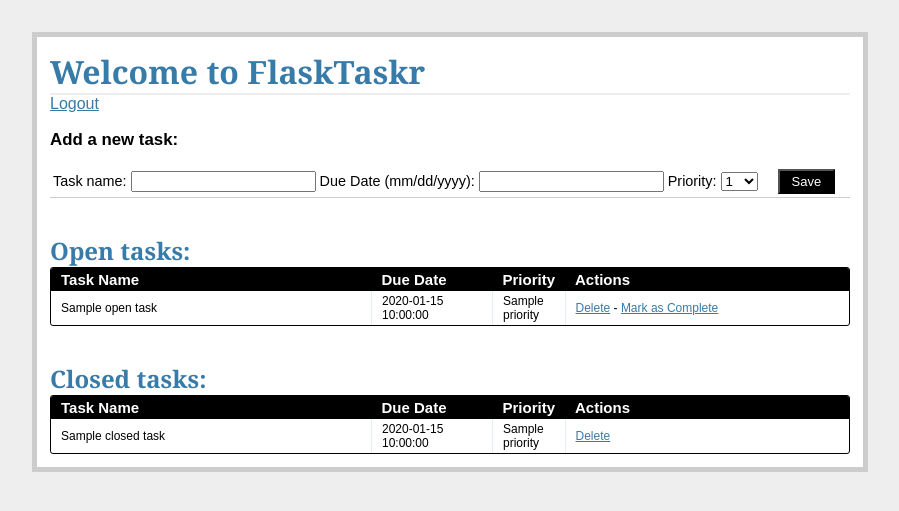
After one commit to nabuhodanosor/flask-taskr, a Flask app: template app/templates/tasks-copy.html in a window 1280 px wide. The commit adds this page. Shown: the top 511 px of the page, without its empty margins (190-1089 px from the left). Run offline with Flask 2, Linux system fonts and the light colour scheme; the template is opened without the code that fills it: most values are stand-ins (such as "Sample title", 1, 10 or a date in 2020).

Commit message:
Edited tasks.html

```diff
--- a/app/config.py
+++ b/app/config.py
@@ -13,3 +13,6 @@ SECRET_KEY = 'my_precious'
 
 # defines the full path for the database
 DATABASE_PATH = os.path.join(basedir, DATABASE)
+
+# the database uri
+SQLALCHEMY_DATABASE_URI = 'sqlite:///' + DATABASE_PATH
--- /dev/null
+++ b/app/templates/tasks-copy.html
@@ -0,0 +1,95 @@
+{% extends "template.html" %}
+{% block content %}
+	<h1>Welcome to FlaskTaskr</h1>
+	<a href="/logout">Logout</a>
+	<div class="add-task">
+		<h3>Add a new task:</h3>
+		<table>
+			<tr>
+				<form action="{{ url_for('new_task') }}" method="post">
+					<td>
+						<label>Task name:</label>
+						<input name="name" type="text">
+					</td>
+					<td>
+						<label>Due Date (mm/dd/yyyy):</label>
+						<input name="due_date" type="text" width="120px">
+					</td>
+					<td>
+						<label>Priority:</label>
+						<select name="priority" width="100px">
+							<option value="1">1</option>
+							<option value="2">2</option>
+							<option value="3">3</option>
+							<option value="4">4</option>
+							<option value="5">5</option>
+							<option value="6">6</option>
+							<option value="7">7</option>
+							<option value="8">8</option>
+							<option value="9">9</option>
+							<option value="10">10</option>
+						</select>
+					</td>
+					<td>
+						&nbsp;
+						&nbsp;
+						<input class="button" type="submit" value="Save">
+					</td>
+				</form>
+			</tr>
+		</table>
+	</div>
+	<div class="entries">
+		<br />
+		<br />
+		<h2>Open tasks:</h2>
+		<div class="datagrid">
+			<table>
+				<thead>
+					<tr>
+						<th width="300px"><strong>Task Name</strong></th>
+						<th width="100px"><strong>Due Date</strong></th>
+						<th width="50px"><strong>Priority</strong></th>
+						<th><strong>Actions</strong></th>
+					</tr>
+				</thead>
+				{% for o in open_tasks %}
+					<tr>
+						<td width="300px">{{ o.name }}</td>
+						<td width="100px">{{ o.due_date }}</td>
+						<td width="50px">{{ o.priority }}</td>
+						<td>
+							<a href="{{ url_for('delete_entry', task_id = o.task_id) }}">Delete</a> -
+							<a href="{{ url_for('complete', task_id = o.task_id) }}">Mark as Complete</a>
+						</td>
+					</tr>
+				{% endfor %}
+			</table>
+		</div>
+		<br />
+		<br />
+	</div>
+	<div class="entries">
+		<h2>Closed tasks:</h2>
+		<div class="datagrid">
+			<table>
+				<thead>
+					<tr>
+						<th width="300px"><strong>Task Name</strong></th>
+						<th width="100px"><strong>Due Date</strong></th>
+						<th width="50px"><strong>Priority</strong></th>
+						<th><strong>Actions</strong></th>
+					</tr>
+				</thead>
+				{% for c in closed_tasks %}
+					<tr>
+						<td width="300px">{{ c.name }}</td>
+						<td width="100px">{{ c.due_date }}</td>
+						<td width="50px">{{ c.priority }}</td>
+						<td><a href="{{ url_for('delete_entry', task_id = c.task_id) }}">Delete</a></td>
+					</tr>
+				{% endfor %}
+			</table>
+		</div>
+	</div>
+{% endblock %}
--- a/app/views.py
+++ b/app/views.py
@@ -5,7 +5,7 @@ from flask import Flask, flash, redirect, \
 	render_template, request, session, url_for
 from functools import wraps
 from forms import AddTaskForm
-import flask.ext.sqlalchemy import SQLAlchemy
+from flask.ext.sqlalchemy import SQLAlchemy
 
 app = Flask(__name__)
 app.config.from_object('config')
@@ -55,9 +55,9 @@ def tasks():
 	closed_tasks = db.session.query(Task) \
 		.filter_by(status='0').order_by(Task.due_date.asc())
 	return render_template(
-		'tasks.html'
+		'tasks.html',
 		form=AddTaskForm(request.form),
-		open_tasks=open_tasks
+		open_tasks=open_tasks,
 		closed_tasks=closed_tasks
 	)
 
```
Also changed, not shown: app/db_create.py (+11 -21 lines), app/templates/tasks.html (+10 -7 lines), app/flasktaskr.db (added), 3 other files.
